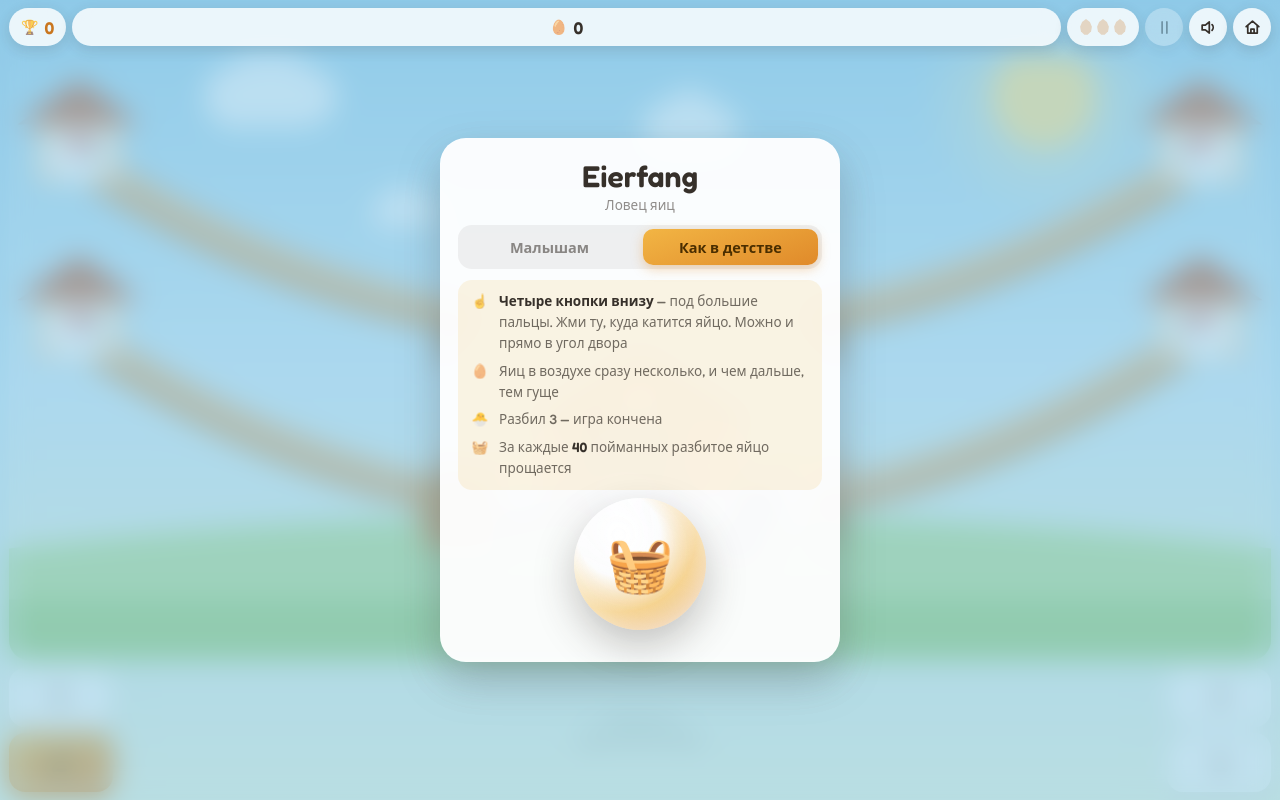
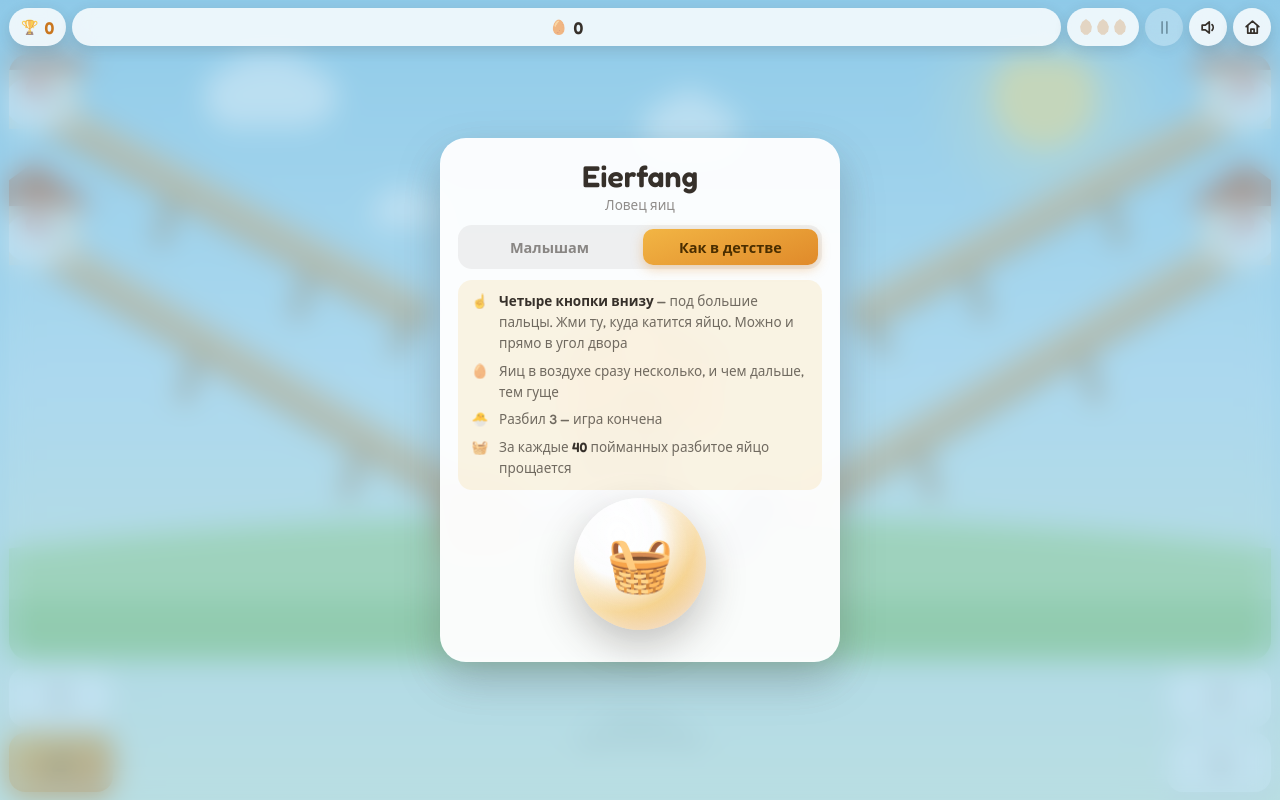
Before and after one commit to Kesik80/yeva, a plain HTML site: page eierfang.html in a window 1280 px wide. Drawn offline with Linux system fonts and the light colour scheme; animation ran at ten frames a second.

Commit message:
Eierfang: раскладка жёлобов как у «Электроники»
Четыре прямые доски веером от курятников к зверю, как в настольной игре
детства: верхние места дальше и выше, нижние ближе и ниже — крест вокруг
енота. Под каждой доской подпорки, на дальнем конце курятник с курицей.

Доска — отрезок, а не дуга, и верхняя на стороне идёт выше нижней и в
начале, и в конце, поэтому пересечься они не могут в принципе. Наклон
задаётся длиной доски: на широком экране скат пологий, как в оригинале,
на узком круче, но доска остаётся длинной и читается как горка.

Проверено на четырёх экранах: пересечений нет (зазор 35–117 px), доски
прямые (отклонение 0.00 px), наклон 16–67°, всё в пределах двора.
Сарай переехал в глубину, забор убран — он перечёркивал нижние места.

Подсветка цели осталась: кольцо на месте, куда катится яйцо, зелёное —
корзина уже там, оранжевое — надо переезжать.

Тесты: eierfang 80/80, геометрия 28/28, честность (корзина всегда
успевает) и темп (≈106 переставлений в минуту, 2.6 яйца в воздухе) —
без изменений.

```diff
--- a/eierfang.html
+++ b/eierfang.html
@@ -469,29 +469,37 @@
      к ближнему концу, где его и надо поймать. */
   const hub = () => ({ x: W / 2, y: H * 0.80 });
 
-  /* Четыре места корзины — тесным ромбом вокруг енота, иначе лапа
-     тянется через пол-экрана и непонятно, где он вообще стоит. */
-  /* Два места на каждой стороне стоят РОВНО ДРУГ НАД ДРУГОМ. Раньше
-     верхнее было ещё и ближе к центру, из-за чего жёлоба перехлёстывались
-     и проследить, куда прикатится яйцо, было нельзя. */
+  /* Раскладка как у «Электроники»: четыре места крестом вокруг зверя —
+     верхние дальше от него и выше, нижние ближе и ниже. Разброс ограничен
+     ещё и шириной экрана: на телефоне иначе корзины упираются в края и
+     жёлобу просто неоткуда идти. */
+  const spread = (up) => up ? Math.min(U() * 0.75, W * 0.26)
+                            : Math.min(U() * 0.52, W * 0.18);
+
   function spot(i) {
     const u = U(), h = hub();
     const left = i < 2, up = i % 2 === 0;
-    return { x: h.x + (left ? -1 : 1) * u * 0.6,
-             y: h.y - (up ? u * 0.68 : u * 0.08) };
+    return { x: h.x + (left ? -1 : 1) * spread(up),
+             y: h.y - (up ? u * 0.70 : u * 0.05) };
   }
 
-  /* Жёлоб — скат с лёгким провисанием. Оба ската на стороне провисают
-     ОДИНАКОВО, поэтому идут как рельсы и никогда не пересекаются. */
+  /* Жёлоб — ПРЯМАЯ доска: контрольная точка ровно посередине, и квадратичная
+     кривая вырождается в отрезок. Верхняя доска на стороне выше нижней и в
+     начале, и в конце, а обе прямые — значит, одна идёт выше другой на всём
+     протяжении, и пересечься они не могут. Наклон задан длиной доски: на
+     широком экране скат пологий, как у «Электроники», на узком круче, но
+     доска остаётся длинной и читается как горка, а не как палка. */
   function chute(i) {
     const u = U(), left = i < 2, up = i % 2 === 0;
     const e = spot(i);
-    const sx = left ? W * 0.07 : W * 0.93;
-    const sy = H * (up ? 0.16 : 0.45);
+    const sx = left ? W * 0.035 : W * 0.965;
     const ex = e.x, ey = e.y - u * 0.12;
+    const run = Math.abs(ex - sx);
+    const drop = Math.max(H * 0.28, Math.min(H * 0.42, run * 1.15));
+    const sy = Math.max(H * 0.07, ey - drop);
     return {
       sx: sx, sy: sy, ex: ex, ey: ey, left: left, up: up,
-      cx: (sx + ex) / 2, cy: (sy + ey) / 2 + u * 0.13
+      cx: (sx + ex) / 2, cy: (sy + ey) / 2
     };
   }
 
@@ -830,8 +838,8 @@
 
   // сарай в глубине: держит середину двора, чтобы взгляд не висел в пустоте
   function barn(u) {
-    const bw = u * 0.62, bh = u * 0.5;
-    const x = W / 2, y = H * 0.74;
+    const bw = u * 0.5, bh = u * 0.42;
+    const x = W / 2, y = H * 0.62;
     ctx.fillStyle = '#C97A4E';
     ctx.beginPath();
     ctx.moveTo(x - bw * 0.62, y - bh * 0.52);
@@ -855,27 +863,23 @@
     ctx.beginPath();
     ctx.arc(x, y - bh * 0.66, u * 0.06, 0, 6.3);
     ctx.fill();
-    // заборчик по сторонам сарая
-    ctx.strokeStyle = '#D9C09A';
-    ctx.lineWidth = u * 0.03;
-    ctx.lineCap = 'round';
-    for (let i = -4; i <= 4; i++) {
-      if (Math.abs(i) < 2) continue;
-      const fx = x + i * u * 0.16;
-      ctx.beginPath();
-      ctx.moveTo(fx, y - u * 0.02);
-      ctx.lineTo(fx, y - u * 0.17);
-      ctx.stroke();
-    }
-    ctx.beginPath();
-    ctx.moveTo(x - u * 0.68, y - u * 0.12);
-    ctx.lineTo(x + u * 0.68, y - u * 0.12);
-    ctx.stroke();
   }
 
   function rail(i, u) {
     const c = chute(i);
     ctx.lineCap = 'round';
+
+    // подпорки под доской — как у настольной «Электроники»
+    ctx.strokeStyle = '#A87B45';
+    ctx.lineWidth = u * 0.035;
+    [0.34, 0.72].forEach(t => {
+      const p = along(c, t);
+      ctx.beginPath();
+      ctx.moveTo(p.x, p.y + u * 0.09);
+      ctx.lineTo(p.x + (c.left ? -u * 0.05 : u * 0.05), p.y + u * 0.26);
+      ctx.stroke();
+    });
+
     ctx.strokeStyle = '#C79A5E';
     ctx.lineWidth = u * 0.115;
     ctx.beginPath();
```
